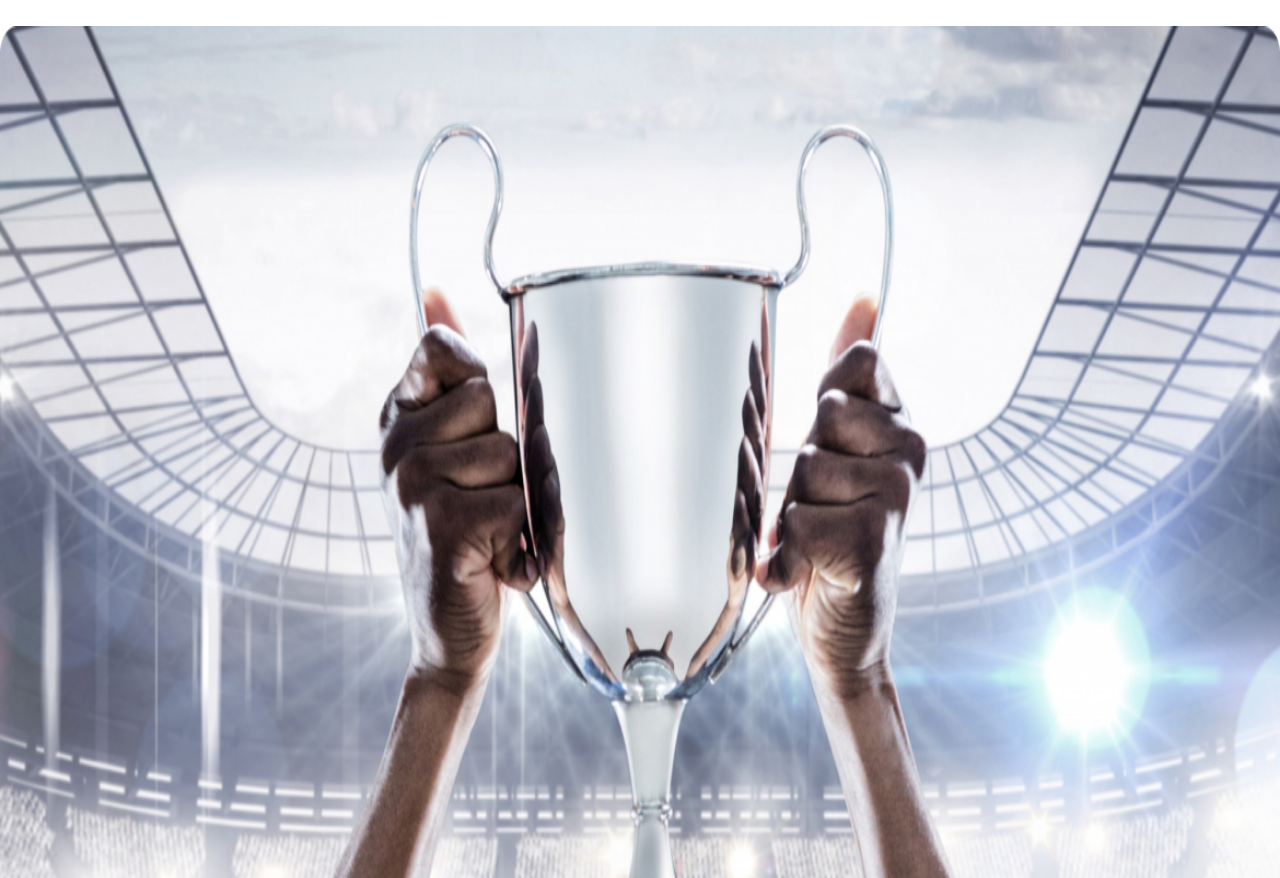
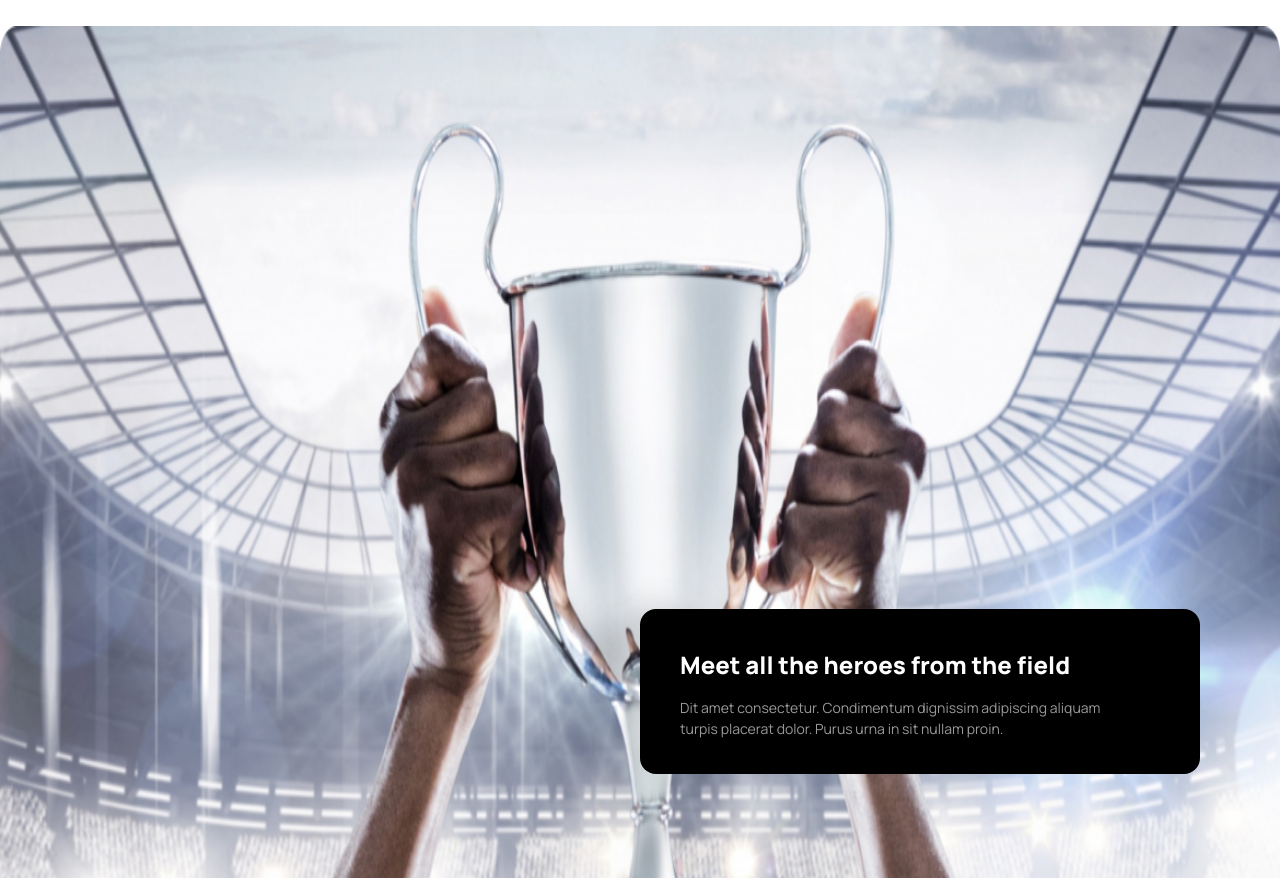
Before and after one commit to arifulwasim/hockeys, a plain HTML site: page index.html in a window 1280 px wide. Shown: the part 74-952 px from the top of the page. Drawn offline with nearby package versions, Linux system fonts and the light colour scheme; grey boxes are pictures that could not be loaded.

Commit message:
all done

```diff
--- a/index.html
+++ b/index.html
@@ -75,7 +75,7 @@
 
         <!-- slider section -->
 
-        <div class="carousel w-full py-8">
+        <div class="carousel w-full py-8 lg:relative">
             <div id="slide1" class="carousel-item relative w-full">
                 <img src="Images/1.png" class="w-full" />
                 <div class="absolute flex justify-between transform -translate-y-1/2 left-5 gap-0 bottom-1">
@@ -104,6 +104,17 @@
                     <a href="#slide1" class="bg-black text-white btn btn-circle">❯</a>
                 </div>
             </div>
+        </div>
+
+        <div
+            class="lg:w-[560px] lg:h-[165px] bg-black text-white p-10 rounded-2xl lg:absolute lg:-bottom-12 lg:right-20">
+            <h3 class="text-2xl font-extrabold pb-4">Meet all the heroes from the field</h3>
+            <p class="text-[14px] text-[#ffffff99]">Dit amet consectetur. Condimentum dignissim adipiscing aliquam
+                <br>turpis placerat
+                dolor.
+                Purus urna in sit
+                nullam proin.
+            </p>
         </div>
 
     </header>
```
